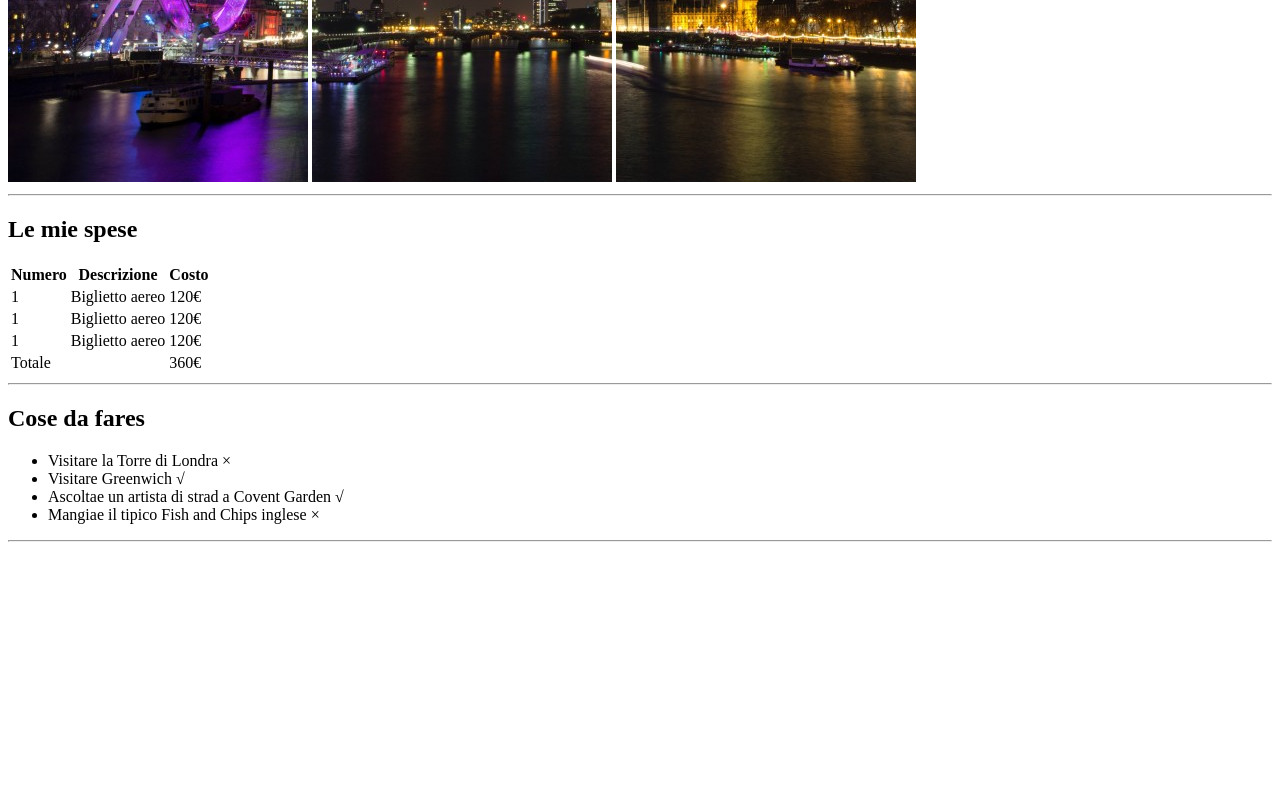
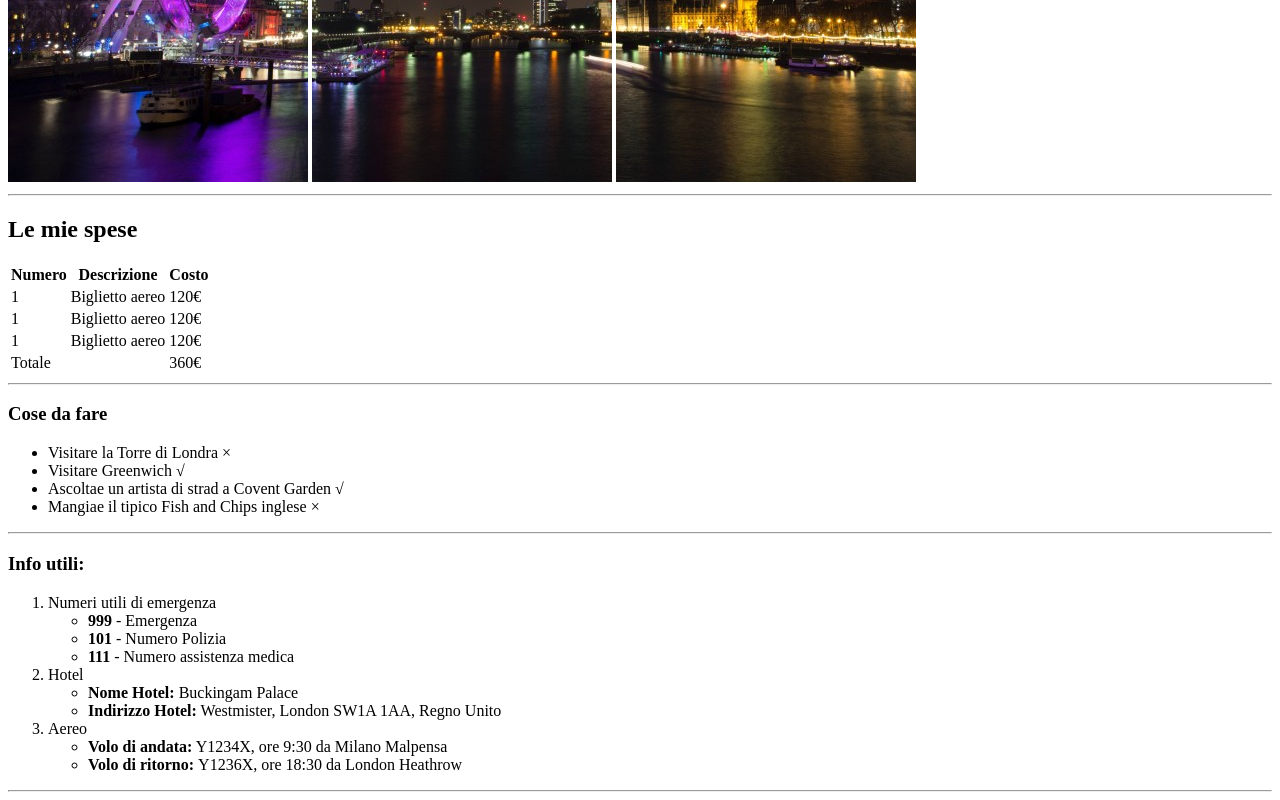
Before and after one commit to Zibo88/html-london-trip, a plain HTML site: page index.html in a window 1280 px wide. Shown: the part 498-1298 px from the top of the page. Before the commit the page ends 1048 px from the top, so only its background shows below. Drawn offline with Linux system fonts and the light colour scheme.

Commit message:
ho creato una lista ordinata con all'interno una lista non ordinata

```diff
--- a/index.html
+++ b/index.html
@@ -57,8 +57,8 @@
 
         <hr>
 
-        <!--lista non ordinata-->
-        <h2>Cose da fares</h2>
+        <!--Cse da fare: lista non ordinata-->
+        <h3>Cose da fare</h3>
         <ul>
             <li>Visitare la Torre di Londra &times;</li>
             <li>Visitare Greenwich &radic;</li>
@@ -68,6 +68,35 @@
 
         <hr>
 
+        <!--Info utili: lista ordinata-->
+        <h3>Info utili:</h3>
+        <ol>
+            <li>Numeri utili di emergenza
+                <ul>
+                    <li><strong>999</strong> - Emergenza </li>
+                    <li><strong>101</strong> - Numero Polizia</li>
+                    <li><strong>111</strong> - Numero assistenza medica</li>
+                </ul>
+            </li>
+            <li>Hotel
+                <ul>
+                    <li><strong>Nome Hotel:</strong> Buckingam Palace </li>
+                    <li><strong>Indirizzo Hotel:</strong> Westmister, London SW1A 1AA, Regno Unito </li>
+                </ul>
+            </li>
+            <li>Aereo
+                <ul>
+                    <li><strong>Volo di andata:</strong> Y1234X, ore 9:30 da Milano Malpensa</li>
+                    <li><strong>Volo di ritorno: </strong> Y1236X, ore 18:30 da London Heathrow </li>
+                </ul>
+            </li>
+        </ol>
+
+        <hr>
+
+
+
+
 
 
     </main>
```
